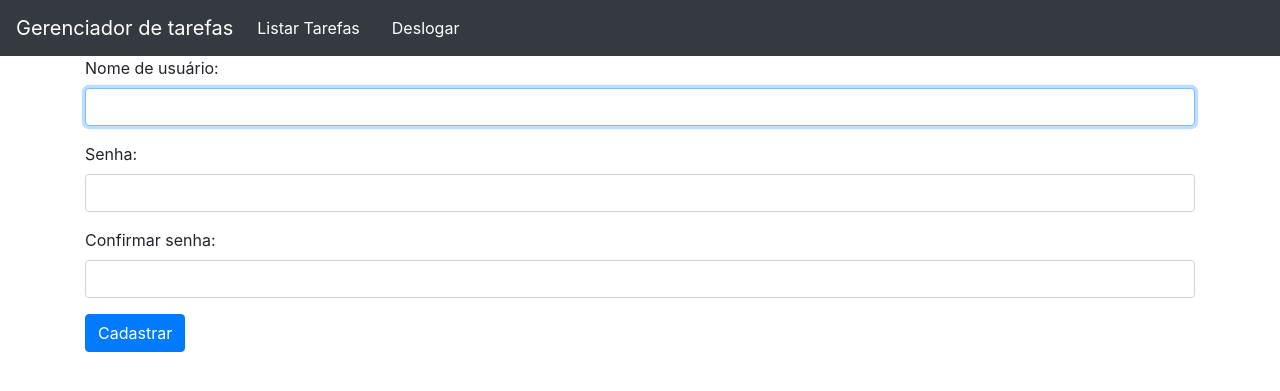
After one commit to isaias0rt0n/django-authentication, a Django app: page /tarefas/cadastrar_usuario/ in a window 1280 px wide. The commit adds this page. Shown: the top 391 px of the page. Run offline with Django 3.2, Linux system fonts and the light colour scheme; some libraries are stand-ins or nearby versions.

Commit message:
autenticando usuários na aplicação

```diff
--- a/app/templates/base.html
+++ b/app/templates/base.html
@@ -25,6 +25,12 @@
               <li class="nav-item active">
                 <a class="nav-link" href="{% url 'listar-tarefas' %}">Listar Tarefas</a>
               </li>
+              <li class="nav-item active">
+                <a class="nav-link" href="#">{{ request.user.username }}</a>
+              </li>
+              <li class="nav-item active">
+                <a class="nav-link" href="{% url 'deslogar_usuario' %}">Deslogar</a>
+              </li>
             </ul>
         </div>
     </nav>
--- /dev/null
+++ b/app/templates/users/form_user.html
@@ -0,0 +1,30 @@
+{% extends 'base.html' %}
+{% load my_filters %}
+
+{% block title %}
+    Cadastro
+{% endblock title %}
+
+{% block content %}
+    <form method="post">
+    {% csrf_token %}
+        <div class="form-group">
+            {{ form_user.username.errors }}
+            <label>Nome de usuário: </label>
+            {{ form_user.username|addclass:'form-control' }}
+        </div>
+        <div class="form-group">
+            {{ form_user.password1.errors }}
+            <label>Senha: </label>
+            {{ form_user.password1|addclass:'form-control' }}
+        </div>
+        <div class="form-group">
+            {{ form_user.password2.errors }}
+            <label>Confirmar senha: </label>
+            {{ form_user.password2|addclass:'form-control' }}
+        </div>
+        <div class="form-group">
+            <input type="submit" value="Cadastrar" class="btn btn-primary">
+        </div>
+    </form>
+{% endblock content %}
--- a/app/urls.py
+++ b/app/urls.py
@@ -1,9 +1,14 @@
 from django.urls import path
 from .views.taskViews import *
+from .views.userViews import *
 
 urlpatterns = [
     path('listar_tarefas/', listTasks, name='listar-tarefas'),
     path('cadastrar_tarefa/', registerTask, name='cadastrar_tarefa'),
     path('editar_tarefa/<int:id>', editTask, name='editar_tarefa'),
     path('remover_tarefa/<int:id>', removeTask, name='remover_tarefa'),
+
+    path('cadastrar_usuario/', registerUser, name='cadastrar_usuario'),
+    path('login_usuario/', loginUser, name='logar_usuario'),
+    path('deslogar_usuario/', logoffUser, name='deslogar_usuario'),
 ]
--- /dev/null
+++ b/app/views/userViews.py
@@ -0,0 +1,36 @@
+from django.contrib.auth import authenticate, login, logout
+from django.contrib import messages
+from django.contrib.auth.forms import UserCreationForm, AuthenticationForm
+from django.shortcuts import render, redirect
+
+
+def registerUser(request):
+    if request.method == "POST":
+        form_user = UserCreationForm(request.POST)
+        if form_user.is_valid():
+            form_user.save()
+            return redirect('listar-tarefas')
+    else:
+        form_user = UserCreationForm()
+    return render(request, 'users/form_user.html', {"form_user": form_user})
+
+
+def loginUser(request):
+    if request.method == "POST":
+        username = request.POST["username"]
+        password = request.POST["password"]
+        user = authenticate(request, username=username, password=password)
+        if user is not None:
+            login(request, user)
+            return redirect('listar-tarefas')
+        else:
+            messages.error(request, 'As credenciais estão incorretas')
+            return redirect('logar_usuario')
+    else:
+        form_login = AuthenticationForm()
+    return render(request, 'users/login.html', {"form_login": form_login})
+
+
+def logoffUser(request):
+    logout(request)
+    return redirect('logar_usuario')
--- a/authentication/settings.py
+++ b/authentication/settings.py
@@ -105,7 +105,7 @@ AUTH_PASSWORD_VALIDATORS = [
 # Internationalization
 # https://docs.djangoproject.com/en/3.2/topics/i18n/
 
-LANGUAGE_CODE = 'en-us'
+LANGUAGE_CODE = 'pt-br'
 
 TIME_ZONE = 'UTC'
 
```
Also changed, not shown: app/templates/users/login.html (added, +32 -0 lines), db.sqlite3.
